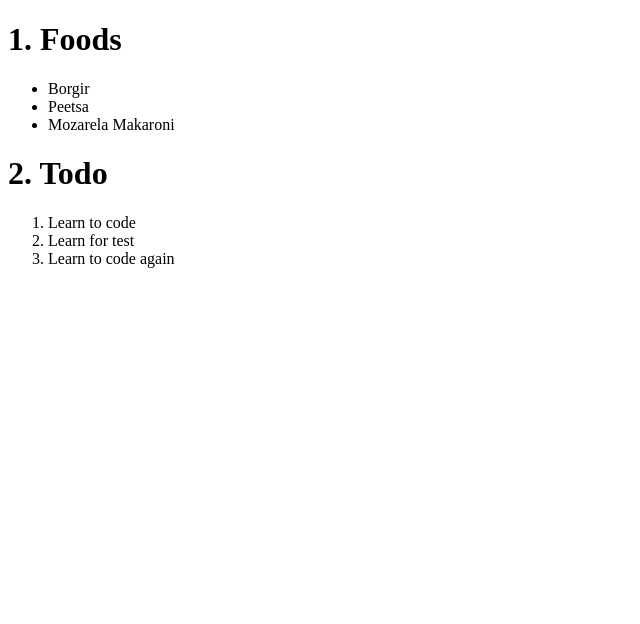
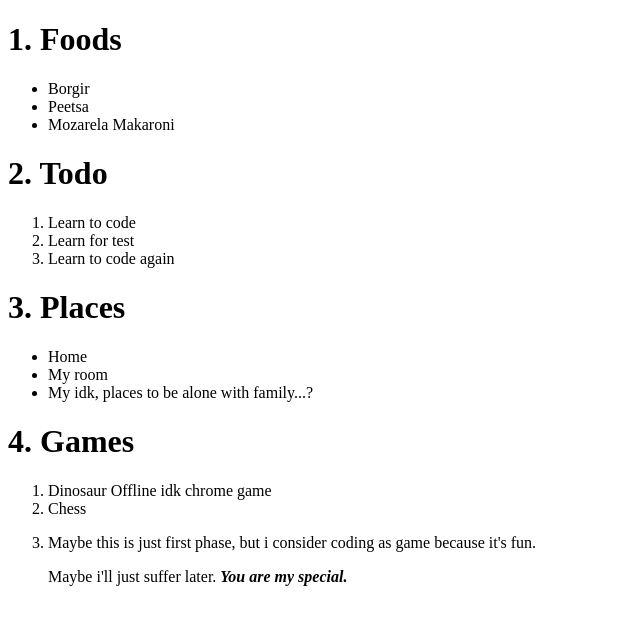
Before and after one commit to Go-NahIdWin-jo/html-task-list, a plain HTML site: page index.html in a window 1280 px wide. Shown: the whole page, without its empty margins (0-640 px from the left). Drawn offline with Linux system fonts and the light colour scheme.

Commit message:
Added Places to go and Games.

```diff
--- a/index.html
+++ b/index.html
@@ -17,6 +17,20 @@
             <li>Learn for test</li>
             <li>Learn to code again</li>
         </ol>
-
+        <h1>3. Places</h1>
+        <ul>
+            <li>Home</li>
+            <li>My room</li>
+            <li>My idk, places to be alone with family...?</li>
+        </ul>
+        <h1>4. Games</h1>
+        <ol>
+            <li>Dinosaur Offline idk chrome game</li>
+            <li>Chess</li>
+            <li>
+                <p>Maybe this is just first phase, but i consider coding as game because it's fun.</p>
+                <p>Maybe i'll just suffer later. <strong><em>You are my special.</em></strong></p>
+            </li>
+        </ol>
     </body>
 </html>
```
